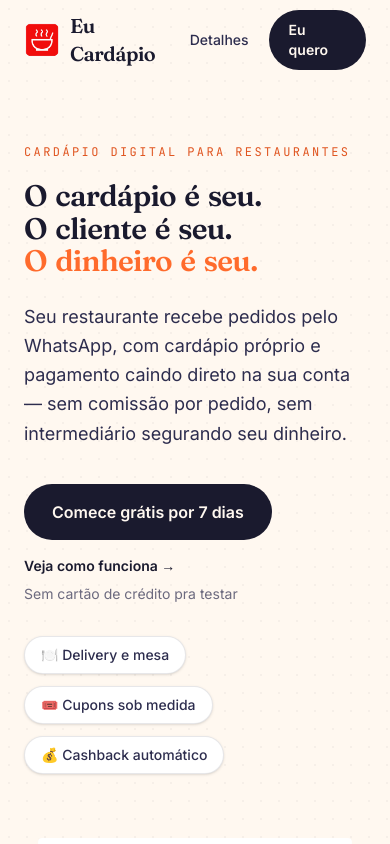
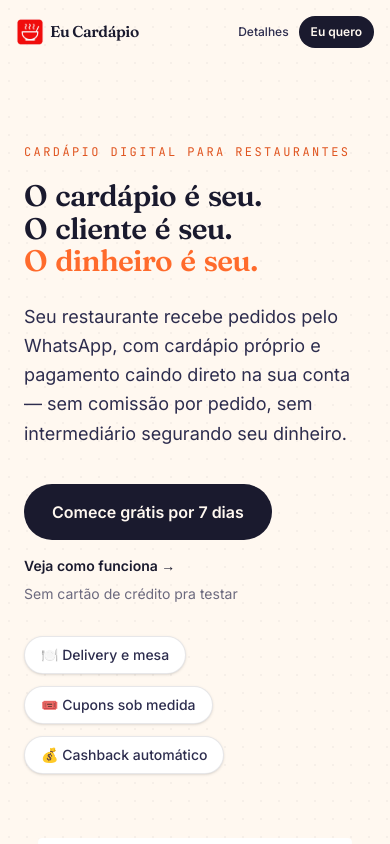
Before and after one commit to jorgeguto87/portal_eucardapio, a React (Vite) app: page / in a window 390 px wide. Shown: the top 844 px of the page. Built offline with nearby package versions, Linux system fonts and the light colour scheme; no server answers.

Commit message:
Refactor Nav component for improved layout and styling
Updated navigation component styles and layout for better responsiveness.

```diff
--- a/src/components/Nav.jsx
+++ b/src/components/Nav.jsx
@@ -32,31 +32,31 @@ export default function Nav() {
         scrolled ? 'bg-paper/90 backdrop-blur-md shadow-[0_1px_0_rgba(26,26,46,0.08)]' : 'bg-transparent'
       }`}
     >
-      <nav className="max-w-6xl mx-auto px-6 md:px-10 h-20 flex items-center justify-between">
-        <Link to="/" className="flex items-center gap-2.5">
-          <img src="/favicon.png" alt="" className="w-9 h-9 rounded-lg" />
-          <span className="font-[family-name:var(--font-display)] text-xl md:text-2xl font-semibold text-ink tracking-tight">
+      <nav className="max-w-6xl mx-auto px-4 sm:px-6 md:px-10 h-16 md:h-20 flex items-center justify-between gap-2">
+        <Link to="/" className="flex items-center gap-1.5 sm:gap-2.5 min-w-0">
+          <img src="/favicon.png" alt="" className="w-7 h-7 sm:w-9 sm:h-9 rounded-lg shrink-0" />
+          <span className="font-[family-name:var(--font-display)] text-[clamp(0.95rem,4vw,1.5rem)] font-semibold text-ink tracking-tight whitespace-nowrap">
             Eu Cardápio
           </span>
         </Link>
 
-        <div className="flex items-center gap-3 md:gap-5">
+        <div className="flex items-center gap-1 sm:gap-3 md:gap-5 shrink-0">
           <Link
             to="/funcionalidades"
-            className="text-sm font-medium text-ink-soft hover:text-ink transition-colors px-2 sm:px-3 py-2"
+            className="text-xs sm:text-sm font-medium text-ink-soft hover:text-ink transition-colors px-1.5 sm:px-3 py-2 whitespace-nowrap"
           >
             Detalhes
           </Link>
           <a
             href={PAINEL_URL}
-            className="hidden sm:inline-block text-sm font-medium text-ink-soft hover:text-ink transition-colors px-3 py-2"
+            className="hidden sm:inline-block text-sm font-medium text-ink-soft hover:text-ink transition-colors px-3 py-2 whitespace-nowrap"
           >
             Entrar
           </a>
           <a
             href="#comecar"
             onClick={scrollToSignup}
-            className="inline-block text-sm font-semibold text-paper bg-ink hover:bg-ink-soft transition-colors rounded-full px-5 py-2.5"
+            className="inline-block text-xs sm:text-sm font-semibold text-paper bg-ink hover:bg-ink-soft transition-colors rounded-full px-3 sm:px-5 py-2 sm:py-2.5 whitespace-nowrap"
           >
             Eu quero
           </a>
```
